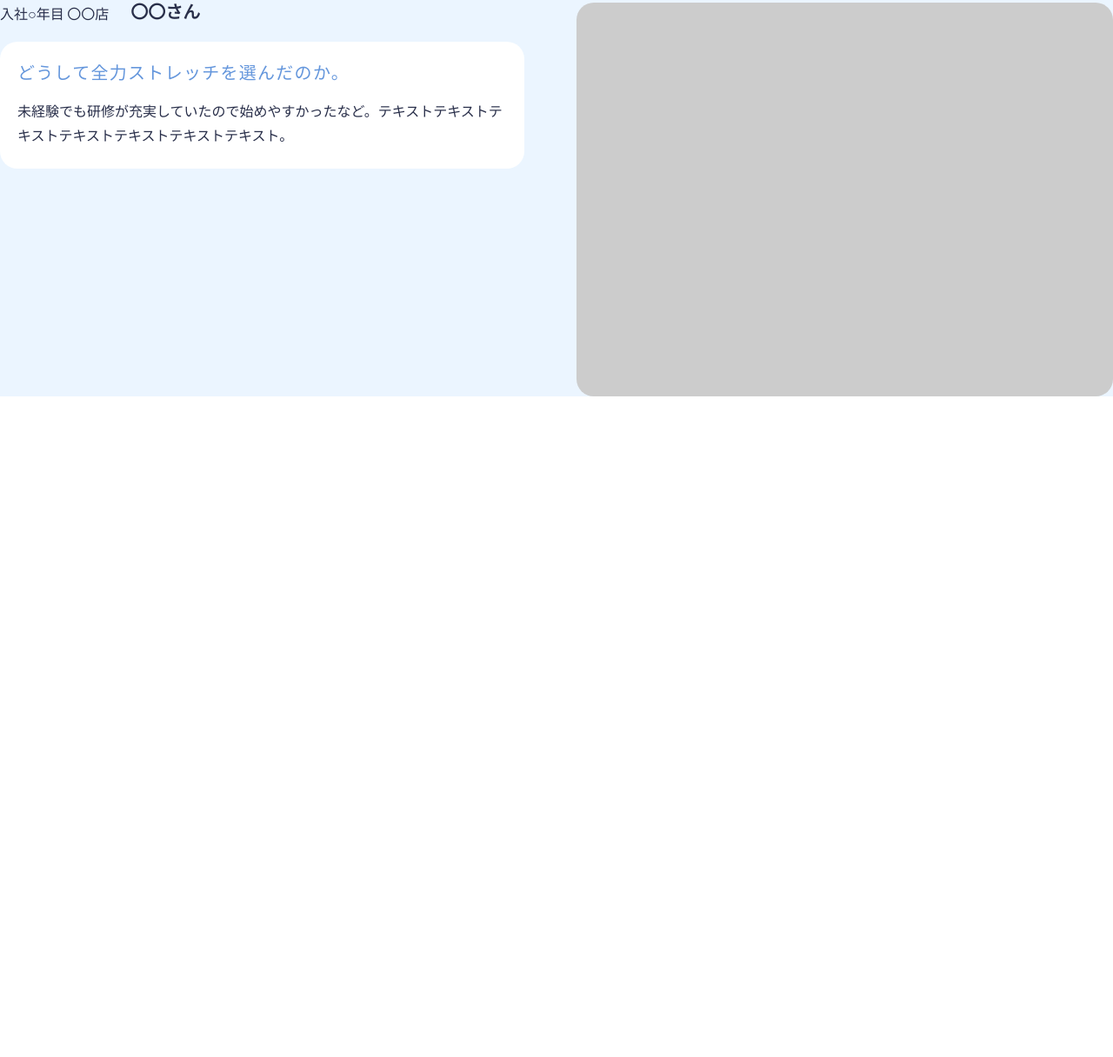
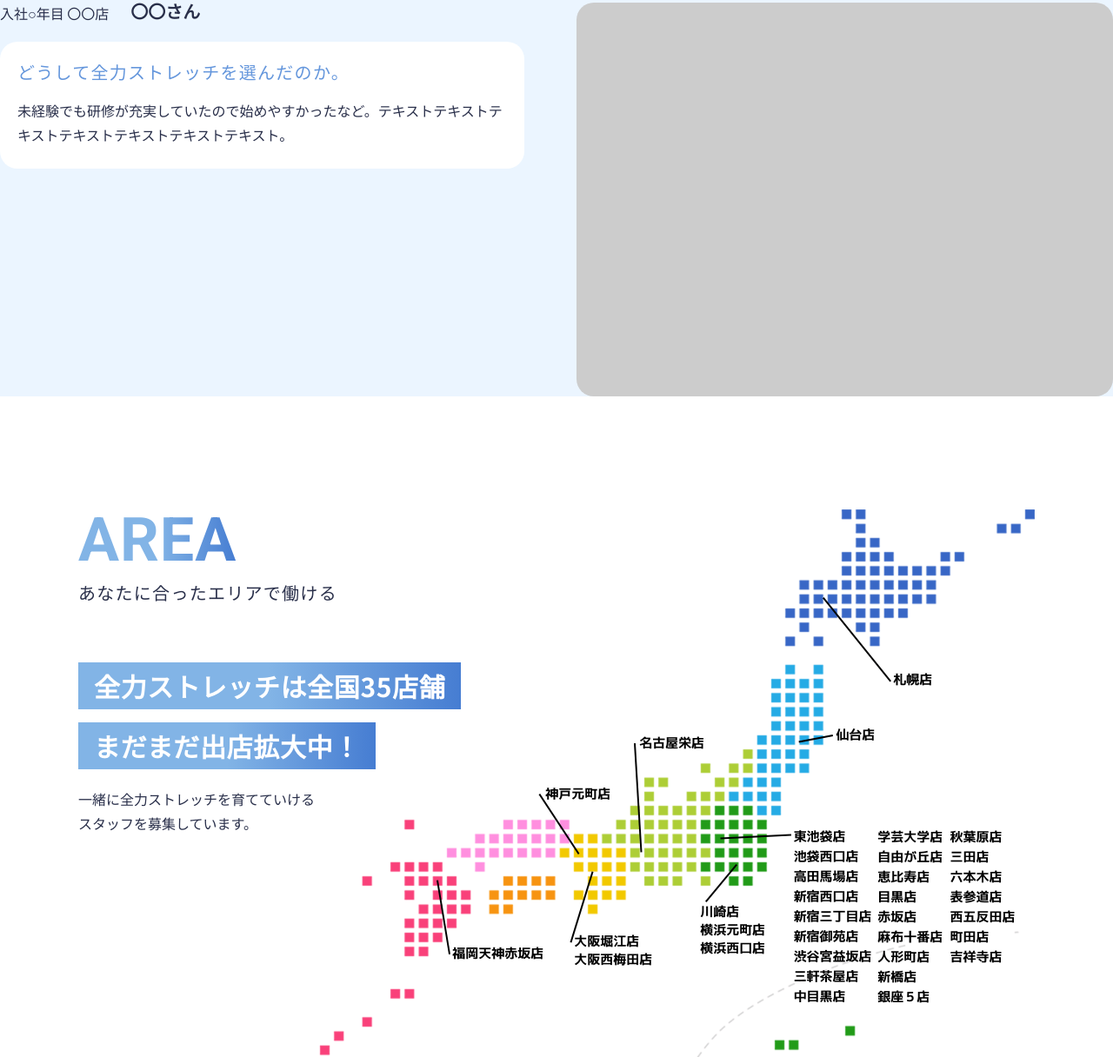
Before and after one commit to sumamin-inc-organization/zn-stretch, a website built with webpack: page src/index.html in a window 1280 px wide. Shown: the part 10784-12000 px from the top of the page at 87% size. Before the commit the page ends 11240 px from the top, so only its background shows below. Built offline with nearby package versions, Linux system fonts and the light colour scheme.

Commit message:
areaセクションを作成しました。

```diff
--- a/src/assets/css/area.css
+++ b/src/assets/css/area.css
@@ -0,0 +1,38 @@
+#area{
+    max-width: 1100px;
+    margin: 0 auto;
+    padding: 130px 0 150px;
+}
+
+.area_wrap{
+    position: relative;
+}
+
+.area_wrap img{
+    width: 80.3%;
+    position: absolute;
+    top: 0;
+    right: 0;
+}
+
+.area_content{
+    margin-top: 55px;
+    display: flex;
+    flex-direction: column;
+    align-items: start;
+    padding-bottom: 24%;
+}
+
+.area_content .bg_gradient{
+    font-size: 30px;
+    line-height: 1;
+    letter-spacing: 0.04rem;
+    margin-top: 15px;
+    padding: 0.4em 0.6em;
+}
+
+.area_content p:last-child{
+    font-size: 16px;
+    line-height: 28px;
+    margin-top: 20px;
+}
--- a/src/index.html
+++ b/src/index.html
@@ -245,7 +245,18 @@
         </section>
 
         <section id="area">
-
+            <div class="area_wrap">
+                <img src="assets/images/area/area_map.png" alt="">
+                <div class="area_title">
+                    <h2 class="sec_title">AREA</h2>
+                    <span class="sec_title_sub">あなたに合ったエリアで働ける</span>
+                </div>
+                <div class="area_content">
+                    <p class="bg_gradient font-notosans bold white">全力ストレッチは全国35店舗</p>
+                    <p class="bg_gradient font-notosans bold white">まだまだ出店拡大中！</p>
+                    <p class="font-notosans regular navy">一緒に全力ストレッチを育てていける<br>スタッフを募集しています。</p>
+                </div>
+            </div>
         </section>
 
         <section id="flow"></section>
```
Also changed, not shown: src/assets/images/area/area_map.png (added).
